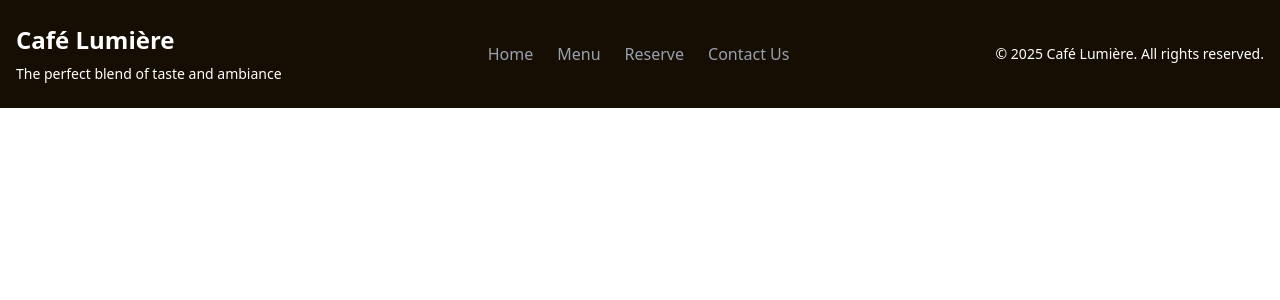
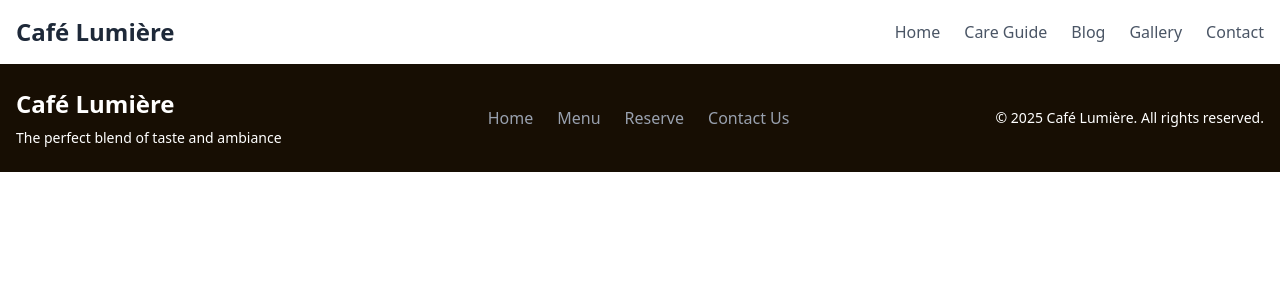
Before and after one commit to RaihanaFerdousi/Caf-Lumi-re, a React (Vite) app: page / in a window 1280 px wide. Shown: the top 300 px of the page. Built offline with nearby package versions, Linux system fonts and the light colour scheme.

Commit message:
added navbar

```diff
--- a/src/Layout/Main.jsx
+++ b/src/Layout/Main.jsx
@@ -1,9 +1,11 @@
 import { Outlet } from "react-router-dom";
 import Footer from "../Pages/Shared/Footer/Footer";
+import Navbar from "../Pages/Shared/Navbar/Navbar";
 
 const Main = () => {
     return (
         <div>
+            <Navbar/>
             <Outlet/>
             <Footer />
             {/* /jkj */}
--- /dev/null
+++ b/src/Pages/Shared/Navbar/Navbar.jsx
@@ -0,0 +1,76 @@
+import { useState } from "react";
+
+const Navbar = () => {
+  const [isOpen, setIsOpen] = useState(false);
+
+  return (
+    <nav className="bg-white shadow-md p-4">
+      <div className="container mx-auto flex justify-between items-center">
+        {/* Logo */}
+        <a href="#" className="text-2xl font-bold text-gray-800">
+        Café Lumière
+        </a>
+
+        {/* Desktop Navbar Links */}
+        <ul className="hidden md:flex space-x-6">
+          <li>
+            <a href="#" className="text-gray-600 hover:text-gray-900">
+              Home
+            </a>
+          </li>
+          <li>
+            <a href="#" className="text-gray-600 hover:text-gray-900">
+              Care Guide
+            </a>
+          </li>
+          <li>
+            <a href="#" className="text-gray-600 hover:text-gray-900">
+              Blog
+            </a>
+          </li>
+          <li>
+            <a href="#" className="text-gray-600 hover:text-gray-900">
+              Gallery
+            </a>
+          </li>
+          <li>
+            <a href="#" className="text-gray-600 hover:text-gray-900">
+              Contact
+            </a>
+          </li>
+        </ul>
+
+        {/* Mobile Menu Button */}
+        <button
+          onClick={() => setIsOpen(!isOpen)}
+          className="md:hidden text-gray-600 focus:outline-none"
+        >
+          ☰
+        </button>
+      </div>
+
+      {/* Mobile Menu */}
+      {isOpen && (
+        <div className="md:hidden bg-white border-t p-4">
+          <a href="#" className="block py-2 text-gray-600 hover:text-gray-900">
+            Home
+          </a>
+          <a href="#" className="block py-2 text-gray-600 hover:text-gray-900">
+            Care Guide
+          </a>
+          <a href="#" className="block py-2 text-gray-600 hover:text-gray-900">
+            Blog
+          </a>
+          <a href="#" className="block py-2 text-gray-600 hover:text-gray-900">
+            Gallery
+          </a>
+          <a href="#" className="block py-2 text-gray-600 hover:text-gray-900">
+            Contact
+          </a>
+        </div>
+      )}
+    </nav>
+  );
+};
+
+export default Navbar;
```
